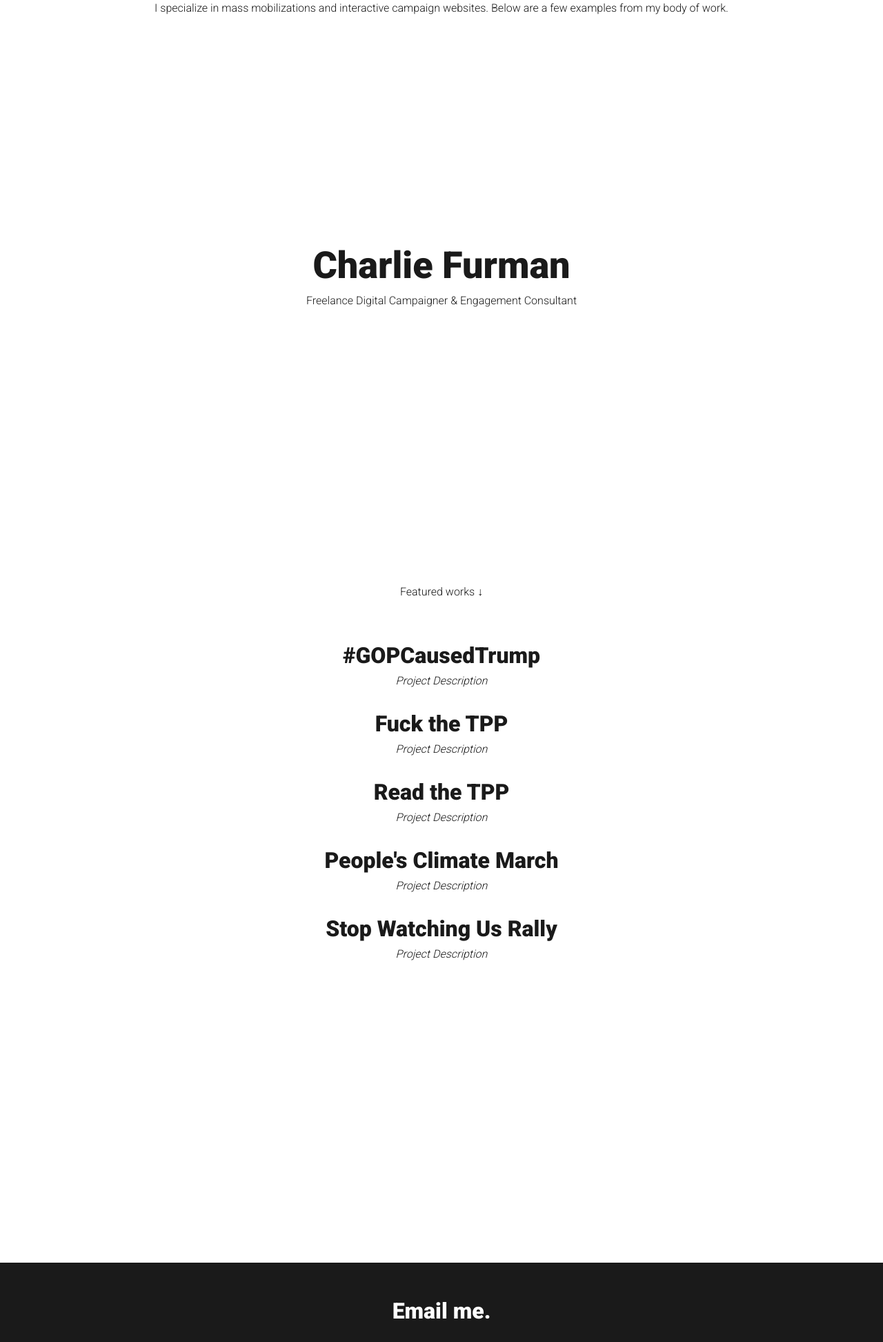
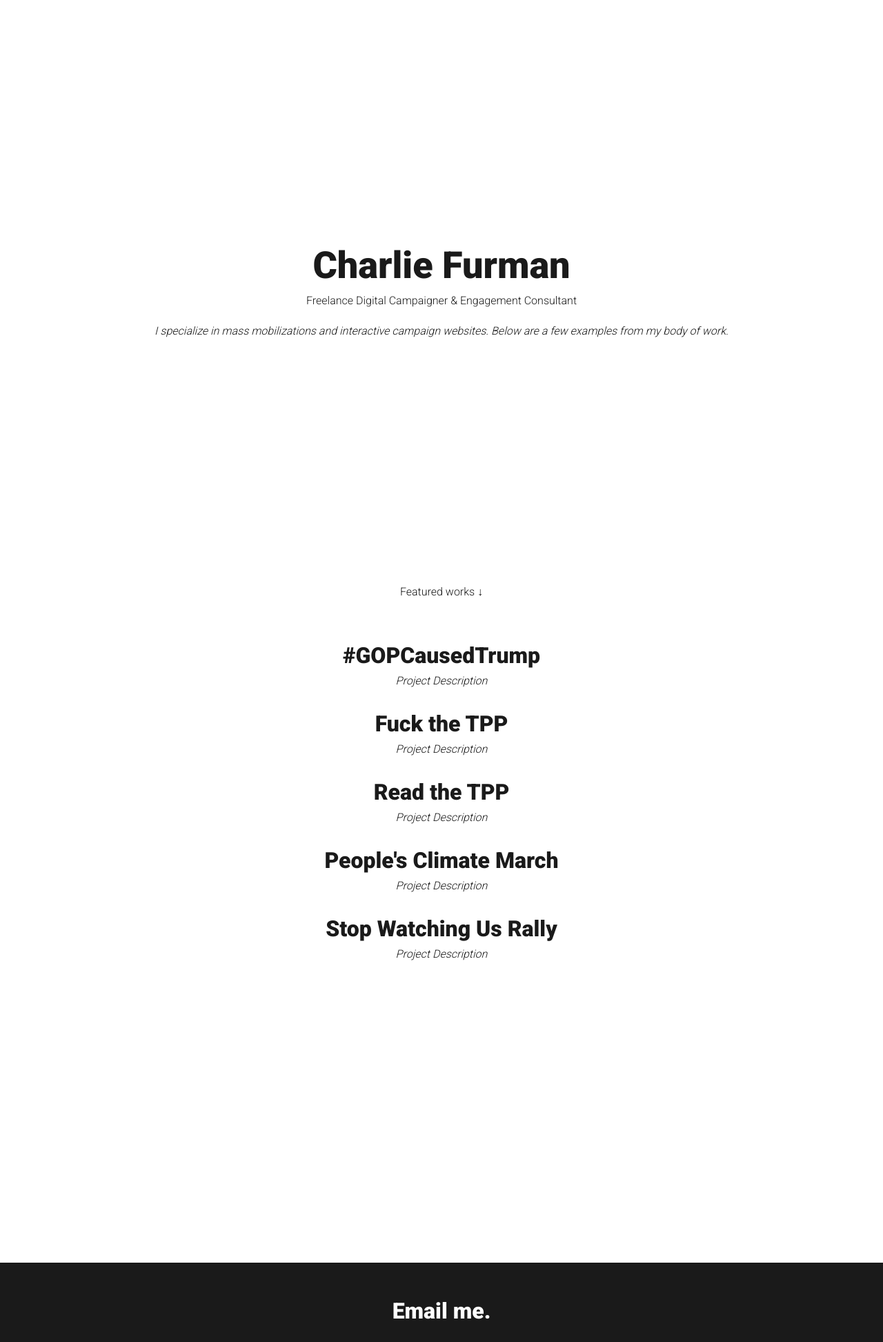
Before and after one commit to DigitalCharlie/DigitalCharlie.github.io, a Jekyll site: the page built from index.html, in a window 1280 px wide. Shown: the whole page at 69% size. Built offline with Jekyll 4.4.1, drawn with Linux system fonts in a browser that asks for light colours; the list of posts is cut into pages by our own code.

Commit message:
something different

```diff
--- a/index.html
+++ b/index.html
@@ -14,13 +14,10 @@
       <p>
         Freelance Digital Campaigner & Engagement Consultant
       </p>
+      <p style="font-style:italic;">
+        I specialize in mass mobilizations and interactive campaign websites. Below are a few examples from my body of work.
+      </p>
     </div>
-  </div>
-
-  <div class="homepage_whatido">
-    <p>
-      I specialize in mass mobilizations and interactive campaign websites. Below are a few examples from my body of work.
-    </p>
   </div>
 
   <div class="homepage_recentwork">
```
